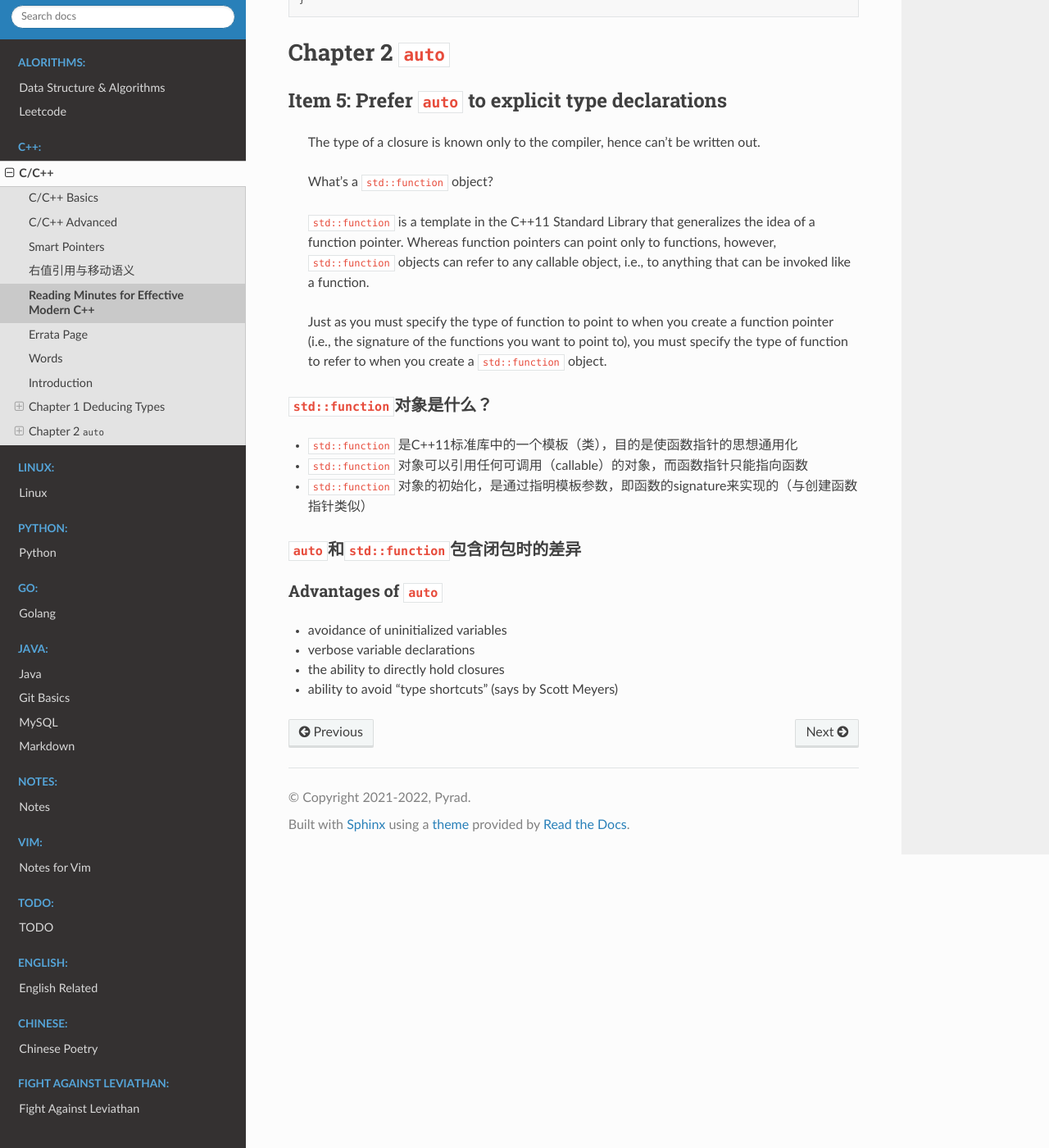
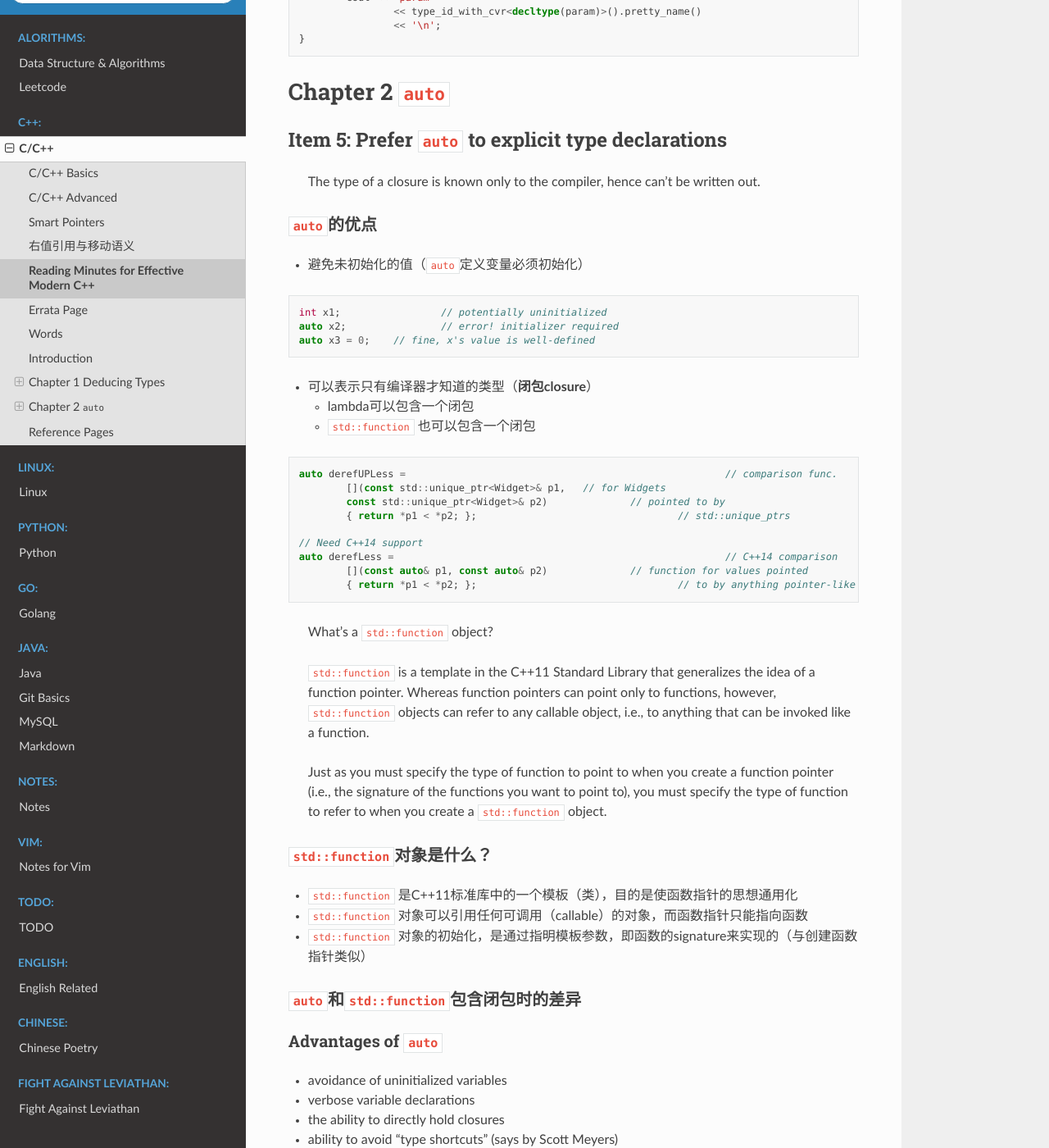
Before and after one commit to Pyrad/pyradnotes, a Sphinx documentation site: the page built from source/CPP/ReadingMinutesEffectiveModernCPP.md, in a window 1280 px wide and 1400 px high, scrolled down 21399 px. Shown: the whole window at 82% size. Built offline with Sphinx 7.4.7 and the Read the Docs theme 2.0.0, drawn with Linux system fonts in a browser that asks for light colours; some of the changed text lies outside the part shown.

Commit message:
More on item 5

````diff
--- a/source/CPP/ReadingMinutesEffectiveModernCPP.md
+++ b/source/CPP/ReadingMinutesEffectiveModernCPP.md
@@ -80,7 +80,7 @@ potholes  *n.*凹坑；坑槽；洞坑（pothole 的复数形式）
 
 notwithstanding *prep.*虽然，尽管；*adv.*尽管如此；*conj.*虽然，尽管
 
-
+amiss *adj.*有毛病的，有缺陷的；出差错的；*adv.*错误地
 
 
 
@@ -1053,11 +1053,43 @@ void f(const T& param) {
 
 # Chapter 2 `auto`
 
+
+
 ## Item 5: Prefer `auto` to explicit type declarations
 
 
 
 > The type of a closure is known only to the compiler, hence can’t be written out.
+
+
+
+### `auto`的优点
+
+- 避免未初始化的值（`auto`定义变量必须初始化）
+
+```cpp
+int x1;			// potentially uninitialized
+auto x2;		// error! initializer required
+auto x3 = 0;	// fine, x's value is well-defined
+```
+
+- 可以表示只有编译器才知道的类型（**闭包closure**）
+  - lambda可以包含一个闭包
+  - `std::function` 也可以包含一个闭包
+
+```cpp
+auto derefUPLess =							// comparison func.
+	[](const std::unique_ptr<Widget>& p1,	// for Widgets
+	const std::unique_ptr<Widget>& p2)		// pointed to by
+	{ return *p1 < *p2; };					// std::unique_ptrs
+
+// Need C++14 support
+auto derefLess =							// C++14 comparison
+	[](const auto& p1, const auto& p2)		// function for values pointed
+	{ return *p1 < *p2; };					// to by anything pointer-like
+```
+
+
 
 
 
@@ -1091,3 +1123,19 @@ void f(const T& param) {
 - verbose variable declarations
 - the ability to directly hold closures
 - ability to avoid “type shortcuts” (says by Scott Meyers)
+
+
+
+
+
+
+
+
+
+
+
+# Reference Pages
+
+[C++的闭包(closure)](https://zhuanlan.zhihu.com/p/121628510)
+
+[C++ 闭包和匿名函数](https://zhuanlan.zhihu.com/p/303391384)
````
